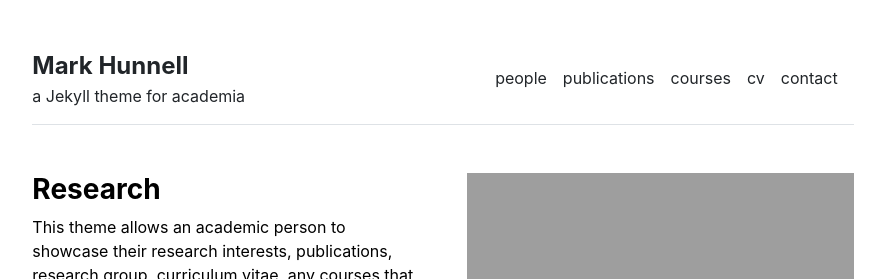
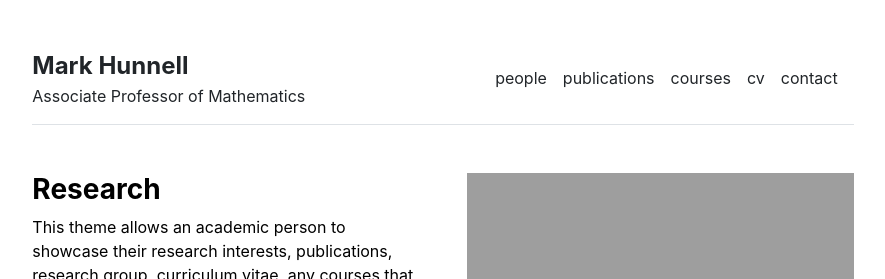
Before and after one commit to hunnellm/hunnellm.github.io, a Jekyll site: the page built from index.md, in a window 1280 px wide. Shown: the top 279 px of the page, without its empty margins (197-1082 px from the left). Built offline with Jekyll 4.4.1, drawn with Linux system fonts in a browser that asks for light colours.

Commit message:
Update _config.yml

```diff
--- a/_config.yml
+++ b/_config.yml
@@ -1,5 +1,5 @@
 url: "" # the base hostname & protocol for your site, e.g. http://example.com
 baseurl: "" # the subpath of your site, e.g. /blog
 title: "Mark Hunnell" # the name of your site, e.g. ACME Corp.
-description: "a Jekyll theme for academia"
+description: "Associate Professor of Mathematics"
 remote_theme: academic-jekyll-theme
```
